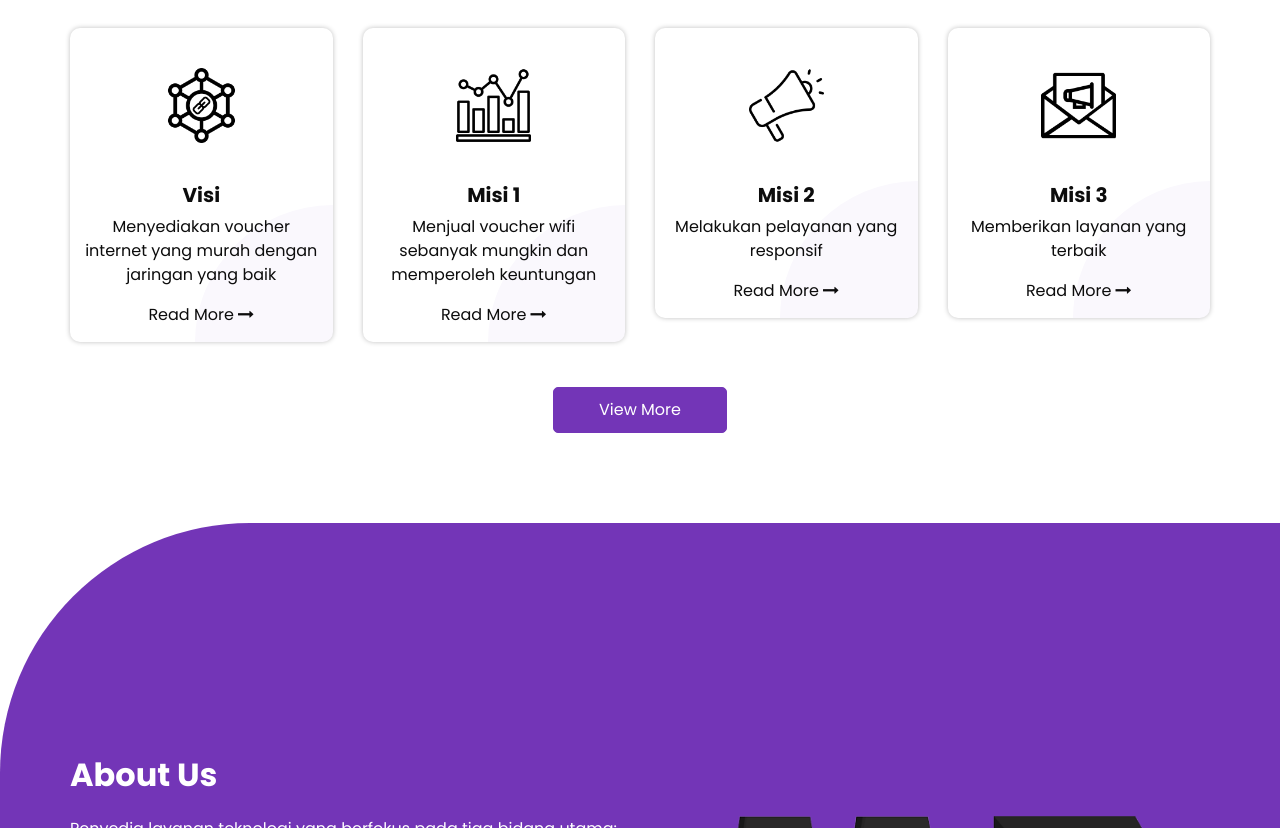
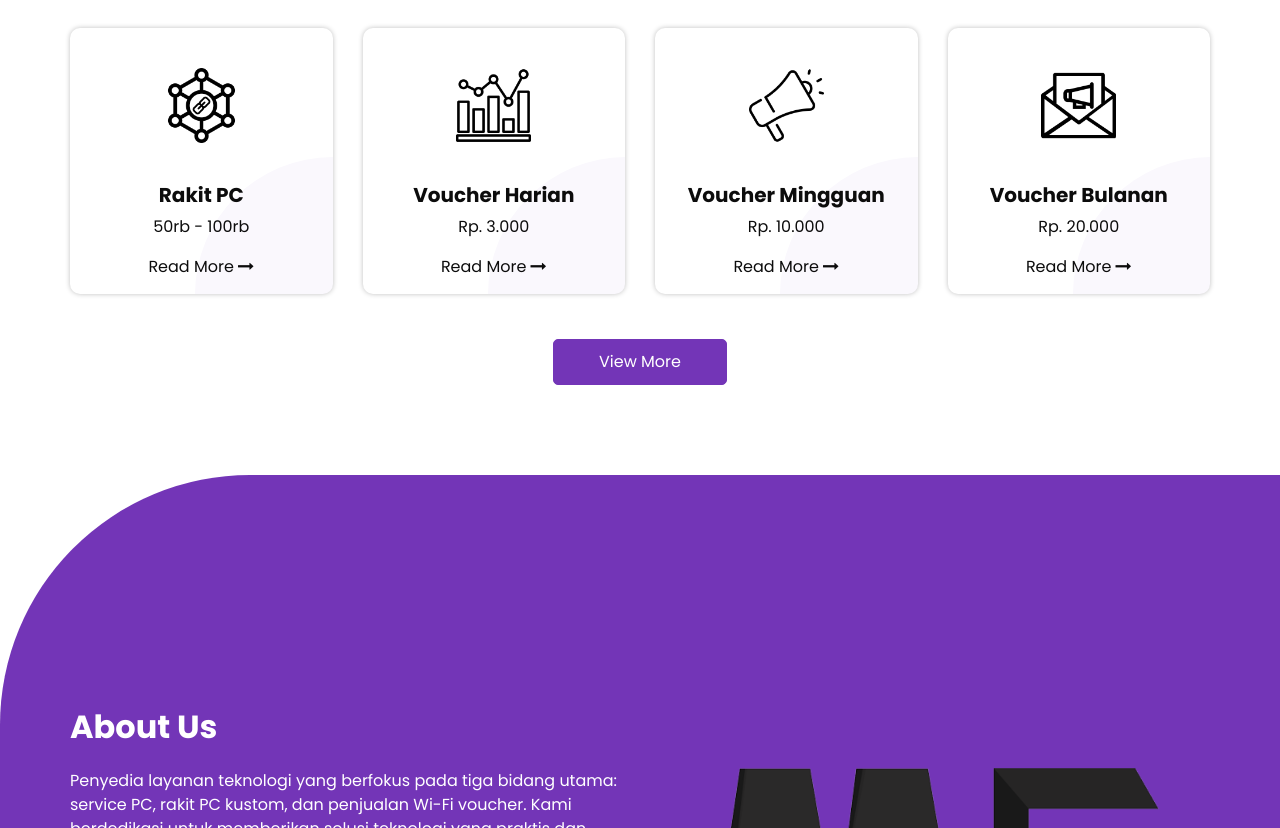
Before and after one commit to fishfffffz/minsi, a plain HTML site: page index.html in a window 1280 px wide. Shown: the part 973-1801 px from the top of the page. Drawn offline with nearby package versions, Linux system fonts and the light colour scheme; some packages are replaced by stand-ins of ours.

Commit message:
Update index.html

```diff
--- a/index.html
+++ b/index.html
@@ -168,10 +168,10 @@
             </div>
             <div class="detail-box">
               <h5>
-                Visi
+                Rakit PC
               </h5>
               <p>
-                Menyediakan voucher internet yang murah dengan jaringan yang baik
+                50rb - 100rb
 
               </p>
               <a href="">
@@ -190,11 +190,10 @@
             </div>
             <div class="detail-box">
               <h5>
-                Misi 1
+                Voucher Harian
               </h5>
               <p>
-                Menjual voucher wifi sebanyak mungkin dan memperoleh keuntungan
-              </p>
+Rp. 3.000              </p>
               <a href="">
                 <span>
                   Read More
@@ -211,9 +210,9 @@
             </div>
             <div class="detail-box">
               <h5>
-Misi 2              </h5>
+Voucher Mingguan              </h5>
               <p>
-                Melakukan pelayanan yang responsif              </p>
+                Rp. 10.000              </p>
               <a href="">
                 <span>
                   Read More
@@ -230,9 +229,9 @@ Misi 2              </h5>
             </div>
             <div class="detail-box">
               <h5>
-Misi 3              </h5>
+Voucher Bulanan              </h5>
               <p>
-                Memberikan layanan yang terbaik
+                Rp. 20.000
               </p>
               <a href="">
                 <span>
```
